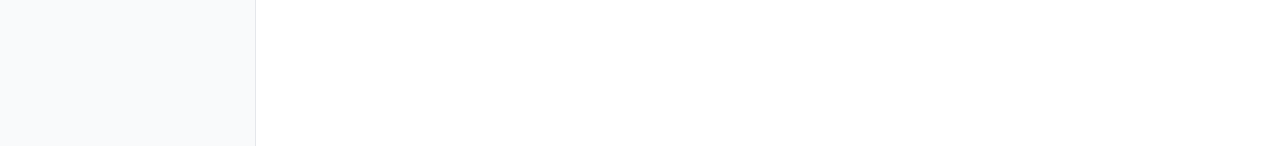
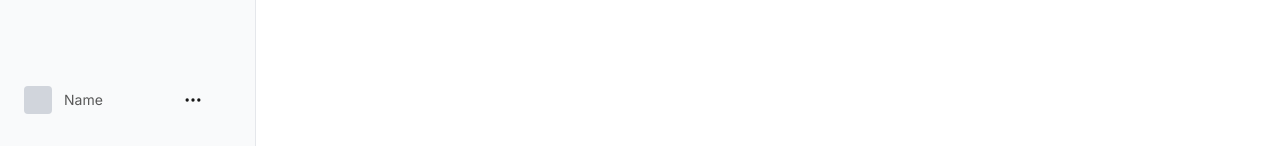
Before and after one commit to bakar255/todogit, a Next.js app: page / in a window 1280 px wide. Shown: the part 654-800 px from the top of the page. Built offline with nearby package versions, Linux system fonts and the light colour scheme.

Commit message:
feat: add avatar/name feat into sidebar.

```diff
--- a/app/components/sidebar/sidebar.tsx
+++ b/app/components/sidebar/sidebar.tsx
@@ -1,4 +1,4 @@
-import { Grid2X2, User,  Calendar, ChartSpline, Settings2 } from "lucide-react"
+import { Grid2X2, User,  Calendar, ChartSpline, Settings2, Ellipsis } from "lucide-react"
 import SidebarHeader from "./sidebarHeader";
 const Icons = [
     {id: 1, icon: Grid2X2, objet: "Board"},
@@ -12,7 +12,7 @@ export default function Sidebar() {
 
 
     return (
-      <aside className="flex flex-col w-64 min-h-screen border-r border-gray-200 bg-gray-50 py-6 px-4 space-y-4">
+      <aside className="flex flex-col w-64 min-h-screen border-r border-gray-200 bg-gray-50 py-6 px-4 space-y-4 ">
         <SidebarHeader />
 
         <nav className="flex flex-col w-full space-y-3">
@@ -25,9 +25,15 @@ export default function Sidebar() {
               <span>{item.objet}</span>
             </button>
           ))}
-            <div className="absolute bottom-4 w-full rounded ">
-
-            </div>
+            <div className="flex absolute bottom-4 w-full rounded py-4 px-2">
+              <div className="flex justify-center items-center">
+                 <div className=" rounded bg-gray-300 h-7 w-7"></div>
+                <span className="text-muted-foreground text-sm ml-3">
+                  Name
+                </span>
+                <Ellipsis size={20} className="ml-20"/>
+                </div>
+             </div>
         </nav>
       </aside>
 
```
